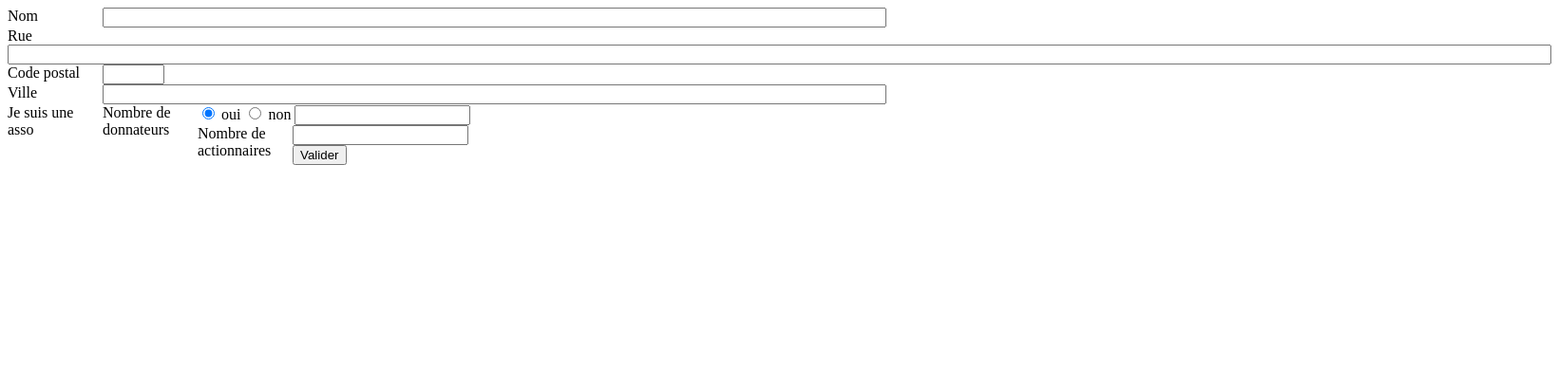
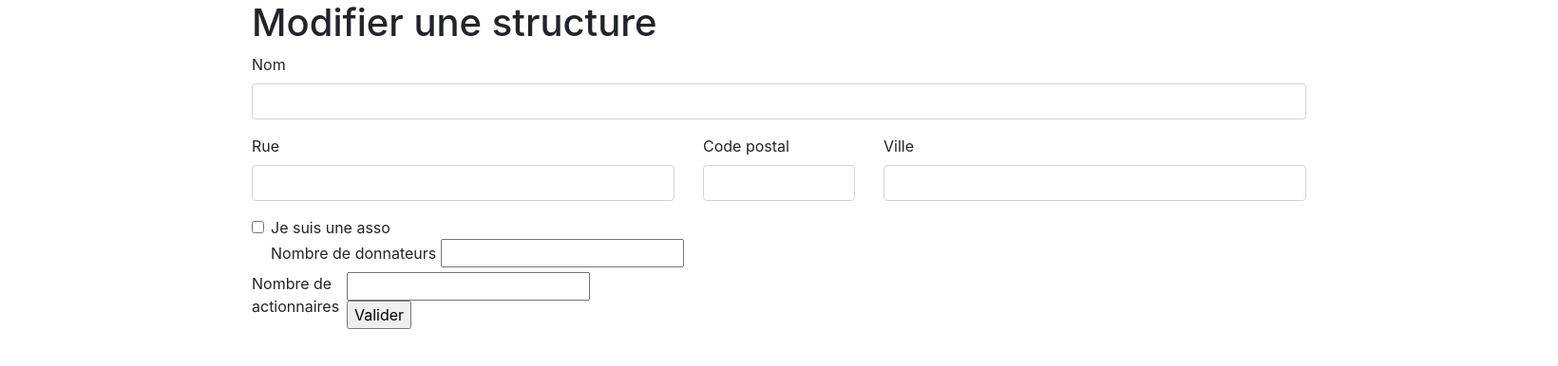
Before and after one commit to kersalem/Projet-Php, a PHP site: page /admin/structure/edit in a window 1640 px wide. Shown: the top 386 px of the page at 95% size. Run offline with PHP 8.4, Linux system fonts and the light colour scheme.

Commit message:
Improve design and create base template

```diff
--- a/View/Admin/edtionStructure.php
+++ b/View/Admin/edtionStructure.php
@@ -1,41 +1,52 @@
 <?php
+$title = $titre;
+
+include ('View/base.php');
 ?>
 
 
-<html>
-    <head>
-        <meta charset="UTF-8">
-    </head>
+<body>
+    <div class="container">
+        <?php echo "<h1>$titre</h1>"; ?>
+        <form method="post" action="" name="formStructure">
+            <div class="form-group">
+                <label for="nomStructure">Nom</label>
+                <input type="text" class="form-control" name ="nomStructure" id="nomStructure" value="<?php
+                if(isset($_POST['nomStructure'])) Echo htmlspecialchars($_POST['nomStructure']); ?>" />
+            </div>
 
-    <body>
-    <form method="post" action="">
-        <label for="nomStructure" style="display:block; float:left; width:100px">Nom</label>
-        <input type="text" size="100" name ="nomStructure" id="nomStructure" value="<?php
-        if(isset($_POST['nomStructure'])) Echo htmlspecialchars($_POST['nomStructure']); ?>" /><br/>
+            <div class="row">
 
-        <label for="rueStructure" style="display:block; float:left; width:100px">Rue</label>
-        <input type="text" size="200" name ="rueStructure" id="rueStructure" value="<?php
-        if(isset($_POST['rueStructure'])) Echo htmlspecialchars($_POST['rueStructure']); ?>" /><br/>
+                <div class="form-group col-md-5">
+                    <label for="rueStructure">Rue</label>
+                    <input type="text" class="form-control" name ="rueStructure" id="rueStructure" value="<?php
+                    if(isset($_POST['rueStructure'])) Echo htmlspecialchars($_POST['rueStructure']); ?>" />
+                </div>
 
+                <div class="form-group col-md-2">
                     <label for="cpStructure" style="display:block; float:left; width:100px">Code postal</label>
-        <input type="text" size="5" name ="cpStructure" id="cpStructure" value="<?php
-        if(isset($_POST['cpStructure'])) Echo htmlspecialchars($_POST['cpStructure']); ?>" /><br/>
+                    <input type="text" class="form-control" name ="cpStructure" id="cpStructure" value="<?php
+                    if(isset($_POST['cpStructure'])) Echo htmlspecialchars($_POST['cpStructure']); ?>" />
+                </div>
 
+                <div class="form-group col-md-5">
                     <label for="villeStructure" style="display:block; float:left; width:100px">Ville</label>
-        <input type="text" size="100" name ="villeStructure" id="villeStructure" value="<?php
-        if(isset($_POST['villeStructure'])) Echo htmlspecialchars($_POST['villeStructure']); ?>" /><br/>
+                    <input type="text" class="form-control" name ="villeStructure" id="villeStructure" value="<?php
+                    if(isset($_POST['villeStructure'])) Echo htmlspecialchars($_POST['villeStructure']); ?>" />
+                </div>
 
-        <label for="nbActionnaires" style="display:block; float:left; width:100px">Je suis une asso</label>
+            </div>
 
-        <input type="radio" id="huey" name="drone" value="huey" checked>
-        <label for="huey">oui</label>
+            <div class="form-check">
+                <input type="checkbox" class="form-check-input" name="estAsso" id="estAsso">
+                <label for="estAsso" class="form-check-label">Je suis une asso</label>
+            </div>
 
-        <input type="radio" id="dewey" name="drone" value="dewey">
-        <label for="dewey">non</label>
-
-        <label for="nbDonnateurs" style="display:block; float:left; width:100px">Nombre de donnateurs</label>
+            <div class="form-check">
+                <label for="nbDonnateurs">Nombre de donnateurs</label>
                 <input type="number" size="100" name ="nbDonnateurs" id="nbDonnateurs" value="<?php
                 if(isset($_POST['nbDonnateurs'])) Echo htmlspecialchars($_POST['nbDonnateurs']); ?>" /><br/>
+            </div>
 
             <label for="nbActionnaires" style="display:block; float:left; width:100px">Nombre de actionnaires</label>
             <input type="number" size="100" name ="nbActionnaires" id="nbActionnaires" value="<?php
@@ -45,5 +56,6 @@
             <input type="submit" name="bSubmit" value="Valider">
 
         </form><br/>
+    </div>
 </body>
 </html>
--- /dev/null
+++ b/View/base.php
@@ -0,0 +1,12 @@
+<!DOCTYPE html>
+<html lang="en">
+<head>
+    <meta charset="UTF-8">
+    <link rel="stylesheet"
+          href="https://stackpath.bootstrapcdn.com/bootstrap/4.3.1/css/bootstrap.min.css"
+          integrity="sha384-ggOyR0iXCbMQv3Xipma34MD+dH/1fQ784/j6cY/iJTQUOhcWr7x9JvoRxT2MZw1T"
+          crossorigin="anonymous">
+    <link rel="stylesheet"
+          href="https://stackpath.bootstrapcdn.com/font-awesome/4.7.0/css/font-awesome.min.css">
+    <title><?php echo $title ?></title>
+</head>
```
Also changed, not shown: View/Admin/editionSecteur.php (+5 -6 lines), View/Admin/listStructures.php (added, +28 -0 lines). Lines whose indentation alone changed are shown as unchanged.
